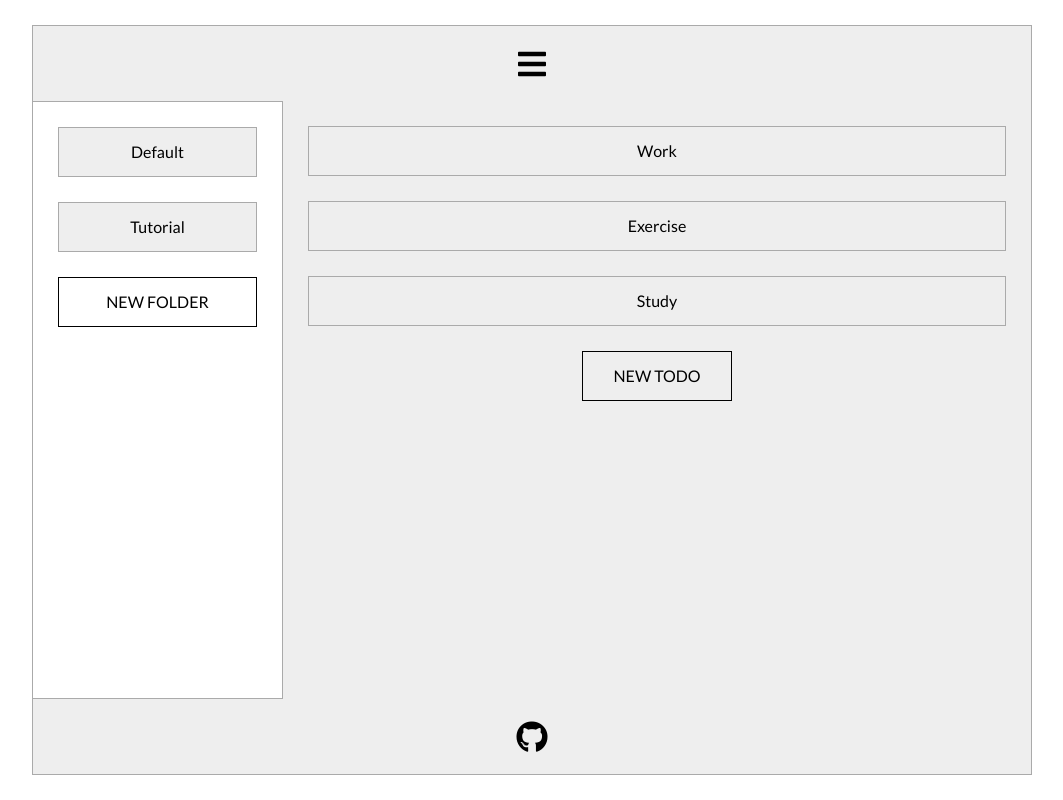
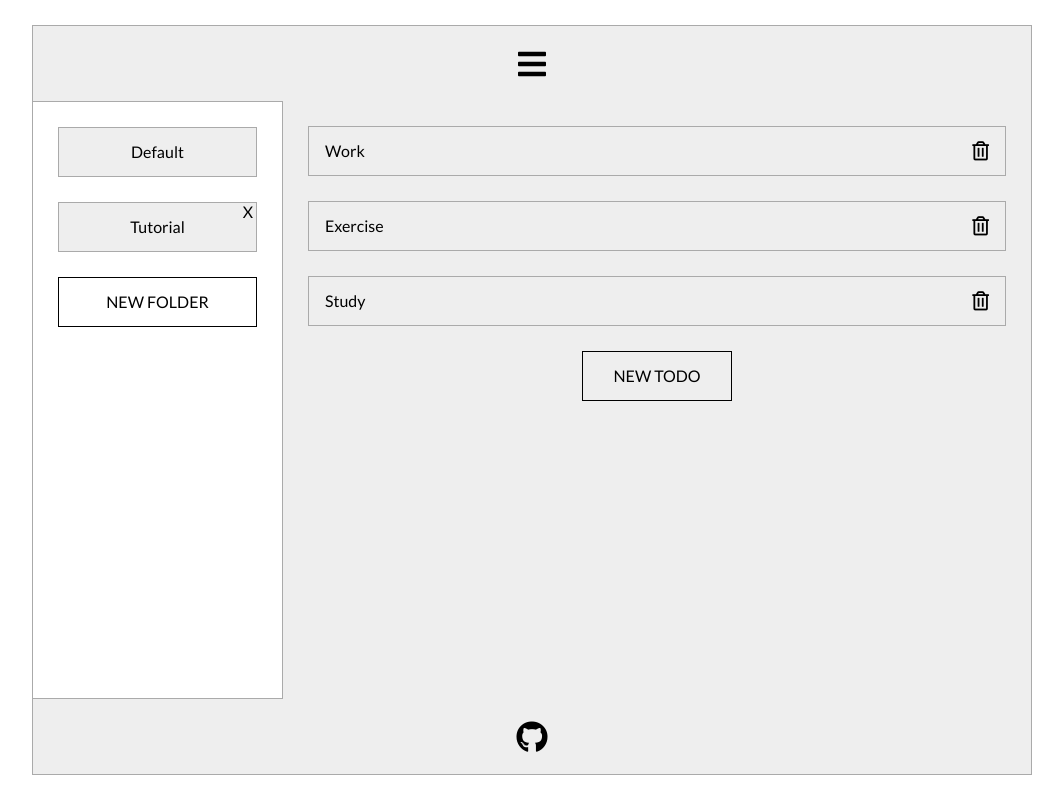
Before and after one commit to topvirtualbox-github/todo-list, a website built with webpack: page dist/index.html in a window 1280 px wide. Shown: the whole page, without its empty margins (108-1171 px from the left). Built offline with nearby package versions, Linux system fonts and the light colour scheme.

Commit message:
Add delete buttons

```diff
--- a/src/css/style.css
+++ b/src/css/style.css
@@ -96,11 +96,18 @@ nav.close {
 }
 
 .folder {
+    position: relative;
     width: 100%;
     min-height: 50px;
     margin-bottom: 25px;
     background-color: #eee;
     border: 1px solid #aaa;
+}
+
+.folder--remove {
+    position: absolute;
+    top: 0;
+    right: 3px;
 }
 
 .new-folder {
@@ -143,10 +150,19 @@ main.big {
     width: 100%;
     min-height: 50px;
     margin-bottom: 25px;
+    padding: 0 1rem;
     border: 1px solid #aaa;
     display: flex;
     justify-content: center;
     align-items: center;
+}
+
+.todo--text {
+    flex-grow: 1;
+}
+
+.todo--remove {
+    font-size: 1.2rem;
 }
 
 .new-todo {
--- a/src/modules/app.js
+++ b/src/modules/app.js
@@ -1,18 +1,27 @@
 const folders = [
-    { name: "Default", list: [{ task: "Work" }, { task: "Exercise" }, { task: "Study" }] },
-    { name: "Tutorial", list: [{ task: "Click New Folder button" }, { task: "Click New Todo button" }, { task: "Click ☰ button to close the left panel" }] },
+    { name: "Default", list: [
+        { task: "Work" },
+        { task: "Exercise" },
+        { task: "Study" },
+    ] },
+    { name: "Tutorial", list: [
+        { task: "Click New Folder button" },
+        { task: "Click New Todo button" },
+        { task: "Click ☰ button to close the left panel" },
+    ] },
 ];
 
 let current = folders[0];
 
-const folderFactory = (name, list = []) => {
+const folderFactory = (name, list) => {
     return { name, list };
 }
 
 const addFolder = (e) => {
     const name = document.querySelector(".input-name").value;
+    const list = [];
     e.preventDefault();
-    const folder = folderFactory(name);
+    const folder = folderFactory(name, list);
     folders.push(folder);
 }
 
--- a/src/modules/dom.js
+++ b/src/modules/dom.js
@@ -2,7 +2,7 @@ import { folders, current, addTodo, addFolder } from "./app.js";
 
 const renderAll = () => {
     renderFolders();
-    renderTodoList(current);
+    renderTodoList();
 }
 
 const renderFolders = () => {
@@ -11,12 +11,26 @@ const renderFolders = () => {
     folders.forEach((object, index) => {
         const folder = document.createElement("button");
         folder.classList.add("folder");
-        folder.textContent = folders[index].name;
+        folder.textContent = object.name;
         folder.addEventListener("click", () => {
-            current = folders[index];
+            current = object;
             renderAll();
         });
         nav.append(folder);
+        if (object.name !== "Default") {
+            const remove = document.createElement("button");
+            remove.classList.add("folder--remove");
+            remove.textContent = "X";
+            remove.addEventListener("click", (e) => {
+                e.stopPropagation();
+                if (confirm("Are you sure?")) {
+                    folders.splice(index, 1);
+                    current = folders[0];
+                    renderAll();
+                }
+            });
+            folder.append(remove);
+        }
     });
     const button = document.createElement("button");
     button.classList.add("new-folder");
@@ -25,14 +39,23 @@ const renderFolders = () => {
     nav.append(button);
 }
 
-const renderTodoList = (folder) => {
+const renderTodoList = () => {
     const main = document.querySelector("main");
     while (main.hasChildNodes()) { main.removeChild(main.lastChild); }
-    folder.list.forEach(object => {
+    current.list.forEach((object, index) => {
         const todo = document.createElement("div");
         todo.classList.add("todo");
-        todo.textContent = object.task;
         main.append(todo);
+        const text = document.createElement("span");
+        text.classList.add("todo--text");
+        text.textContent = object.task;
+        const remove = document.createElement("button");
+        remove.classList.add("todo--remove", "far", "fa-trash-alt");
+        remove.addEventListener("click", () => {
+            current.list.splice(index, 1);
+            renderAll();
+        });
+        todo.append(text, remove);
     });
     const button = document.createElement("button");
     button.classList.add("new-todo");
@@ -55,6 +78,7 @@ const renderFolderForm = () => {
     submit.classList.add("submit-folder", "fas", "fa-plus-circle");
     submit.addEventListener("click", (e) => {
         addFolder(e);
+        current = folders[folders.length - 1];
         renderAll();
     });
     form.append(name, submit);
```
Also changed, not shown: dist/bundle.js.
